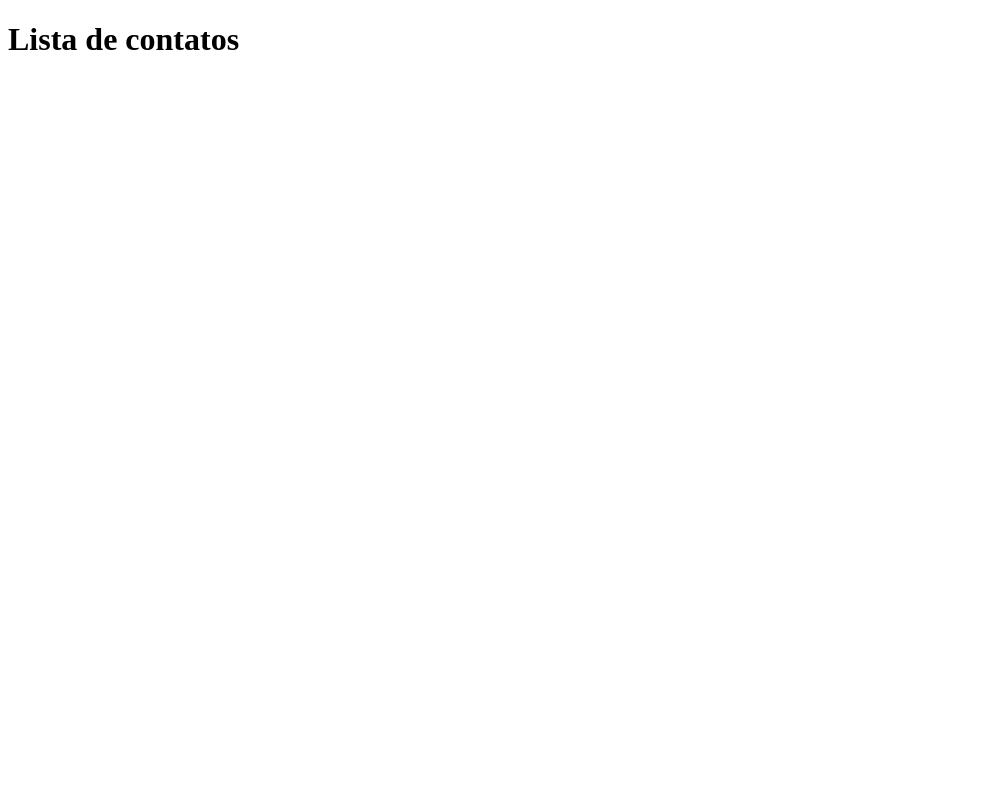
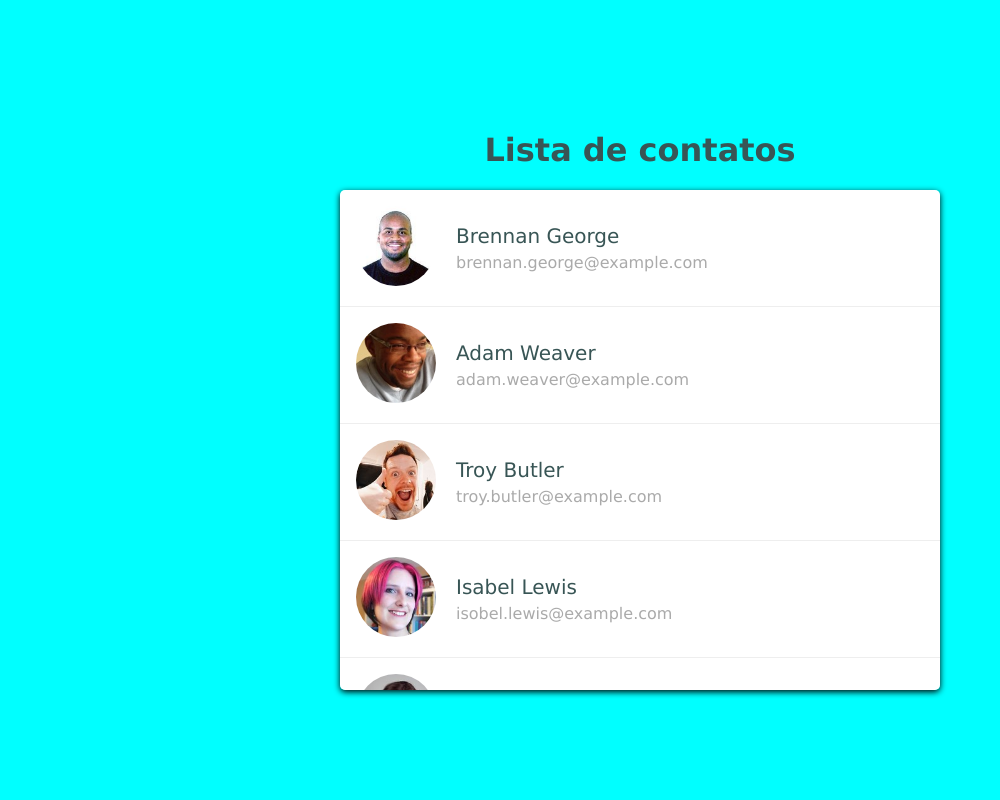
Before and after one commit to Boyuridod/Estagio-SULTS-Curso-SerFrontend-Projeto-2-ListadeContatos, a plain HTML site: page index.html in a window 1280 px wide. Shown: the whole page, without its empty margins (0-1000 px from the left). Drawn offline with Linux system fonts and the light colour scheme.

Commit message:
Feat: Lista de contatos

```diff
--- a/estilo.css
+++ b/estilo.css
@@ -1,10 +1,82 @@
+html, body{
+    height: 100%;
+}
+
 body {
     background-color: aqua;
     margin: 0;
     padding: 0;
     font-family: 'Lucida Sans', 'Lucida Sans Regular', 'Lucida Grande', 'Lucida Sans Unicode', Geneva, Verdana, sans-serif;
+
+    display: flex;
+    flex-direction: column;
+    justify-content: center;
+    align-items: center;
 }
 
 .main-title {
     color: #385555;
 }
+
+
+.list-wrapper{
+    background-color: white;
+    width: 90%;
+    max-width: 600px;
+    max-height: 500px;
+    overflow-y: auto;
+    border-radius: 5px;
+    box-shadow: 0 2px 6px rgba(0, 0, 0, 20);
+}
+
+.list{
+    list-style-type: none;
+    margin: 0;
+    padding: 0;
+}
+
+.list-item{
+    display: flex;
+    border-bottom: 1px solid #eee;
+    padding: 16px;
+}
+
+.list-item:hover{
+    background-color: #e8e8e8;
+}
+
+.list-item-image img{
+    width: 80px;
+    border-radius: 50%;
+}
+
+.list-item-content{
+    display: flex;
+    flex-direction: column;
+    flex-grow: 1;
+    padding: 0 20px;
+    justify-content: center;
+}
+
+.list-item-name{
+    font-size: 20px;
+    color: #385555;
+    margin: 0;
+}
+
+.list-item-email{
+    margin: 5px 0 0;
+    color: #aaa;
+}
+
+.list-item-button{
+    display: flex;
+    justify-content: center;
+    align-items: center;
+    gap: 50%;
+    opacity: 0;
+}
+
+.list-item:hover .list-item-button{
+    opacity: .5;
+}
--- a/index.html
+++ b/index.html
@@ -1,17 +1,98 @@
 <!DOCTYPE html>
-<html lang="en">
+<html lang="pt-br">
 
 <head>
     <meta charset="UTF-8">
     <meta http-equiv="X-UA-Compatible" content="IE=edge">
     <meta name="viewport" content="width=device-width, initial-scale=1.0">
-    <title>Document</title>
-
+    <title>Lista de Contatos</title>
+    <link rel="stylesheet" href="estilo.css">
 </head>
 
 <body>
     <h1 class="main-title">Lista de contatos</h1>
-
+    <div class="list-wrapper">
+        <ul class="list">
+            <li class="list-item">
+                <div class="list-item-image">
+                    <img src="imagens/1.jpg" alt="Brennan George">
+                </div>
+                <div class="list-item-content">
+                    <p class="list-item-name">Brennan George</p>
+                    <p class="list-item-email">brennan.george@example.com</p>
+                </div>
+                <div class="list-item-button">
+                    <a href="#"><img src="imagens/edit.png" alt="Editar"></a>
+                    <a href="#"><img src="imagens/delete.png" alt="Deletar"></a>
+                </div>
+            </li>
+            <li class="list-item">
+                <div class="list-item-image">
+                    <img src="imagens/2.jpg" alt="Adam Weaver">
+                </div>
+                <div class="list-item-content">
+                    <p class="list-item-name">Adam Weaver</p>
+                    <p class="list-item-email">adam.weaver@example.com</p>
+                </div>
+                <div class="list-item-button">
+                    <a href="#"><img src="imagens/edit.png" alt="Editar"></a>
+                    <a href="#"><img src="imagens/delete.png" alt="Deletar"></a>
+                </div>
+            </li>
+            <li class="list-item">
+                <div class="list-item-image">
+                    <img src="imagens/3.jpg" alt="Troy Butler">
+                </div>
+                <div class="list-item-content">
+                    <p class="list-item-name">Troy Butler</p>
+                    <p class="list-item-email">troy.butler@example.com</p>
+                </div>
+                <div class="list-item-button">
+                    <a href="#"><img src="imagens/edit.png" alt="Editar"></a>
+                    <a href="#"><img src="imagens/delete.png" alt="Deletar"></a>
+                </div>
+            </li>
+            <li class="list-item">
+                <div class="list-item-image">
+                    <img src="imagens/4.jpg" alt="Isabel Lewis">
+                </div>
+                <div class="list-item-content">
+                    <p class="list-item-name">Isabel Lewis</p>
+                    <p class="list-item-email">isobel.lewis@example.com</p>
+                </div>
+                <div class="list-item-button">
+                    <a href="#"><img src="imagens/edit.png" alt="Editar"></a>
+                    <a href="#"><img src="imagens/delete.png" alt="Deletar"></a>
+                </div>
+            </li>
+            <li class="list-item">
+                <div class="list-item-image">
+                    <img src="imagens/5.jpg" alt="Lisa Garcia">
+                </div>
+                <div class="list-item-content">
+                    <p class="list-item-name">Lisa Garcia</p>
+                    <p class="list-item-email">lisa.garcia@example.com</p>
+                </div>
+                <div class="list-item-button">
+                    <a href="#"><img src="imagens/edit.png" alt="Editar"></a>
+                    <a href="#"><img src="imagens/delete.png" alt="Deletar"></a>
+                </div>
+            </li>
+            <li class="list-item">
+                <div class="list-item-image">
+                    <img src="imagens/6.jpg" alt="Carolyn Silva">
+                </div>
+                <div class="list-item-content">
+                    <p class="list-item-name">Carolyn Silva</p>
+                    <p class="list-item-email">carolyn.silva@example.com</p>
+                </div>
+                <div class="list-item-button">
+                    <a href="#"><img src="imagens/edit.png" alt="Editar"></a>
+                    <a href="#"><img src="imagens/delete.png" alt="Deletar"></a>
+                </div>
+            </li>
+        </ul>
+    </div>
 </body>
 
 </html>
```
Also changed, not shown: imagens/screenshot.png (added), 1 other file.
